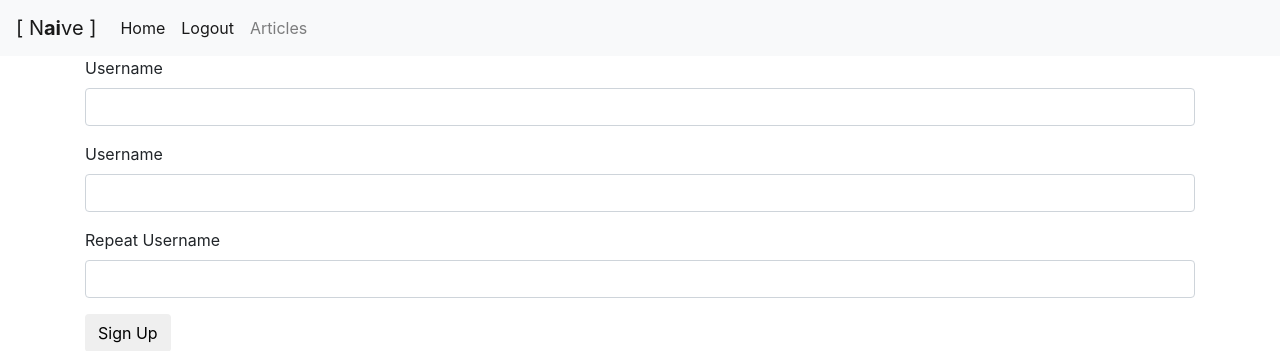
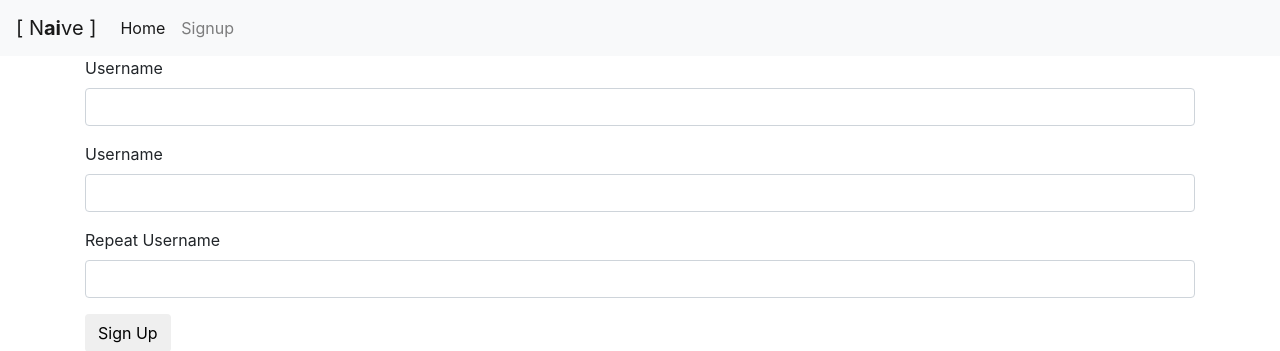
Before and after one commit to cadasmeq/ToDo-Flask, a Flask app: page /auth/signup in a window 1280 px wide. Shown: the top 351 px of the page. Run offline with Flask 2, Linux system fonts and the light colour scheme; some libraries are stand-ins or nearby versions.

Commit message:
implemented logout and modified navbar

```diff
--- a/app/templates/navbar.html
+++ b/app/templates/navbar.html
@@ -8,8 +8,11 @@
     <div class="collapse navbar-collapse" id="navbarNav">
         <ul class="navbar-nav">
           <li class="nav-item active"><a class="nav-link" href="{{ url_for('home') }}">Home</a></li>
+          {% if current_user.is_authenticated %}
           <li class="nav-item active"><a class="nav-link" href="{{ url_for('auth.logout') }}">Logout</a></li>
-          <li class="nav-item"><a class="nav-link" href="http://google.cl" target="_blank">Articles</a></li>
+          {% else %}
+          <li class="nav-item"><a class="nav-link" href={{ url_for('auth.signup') }}">Signup</a></li>
+          {% endif %}
         </ul>
     </div>
 </nav>
```
